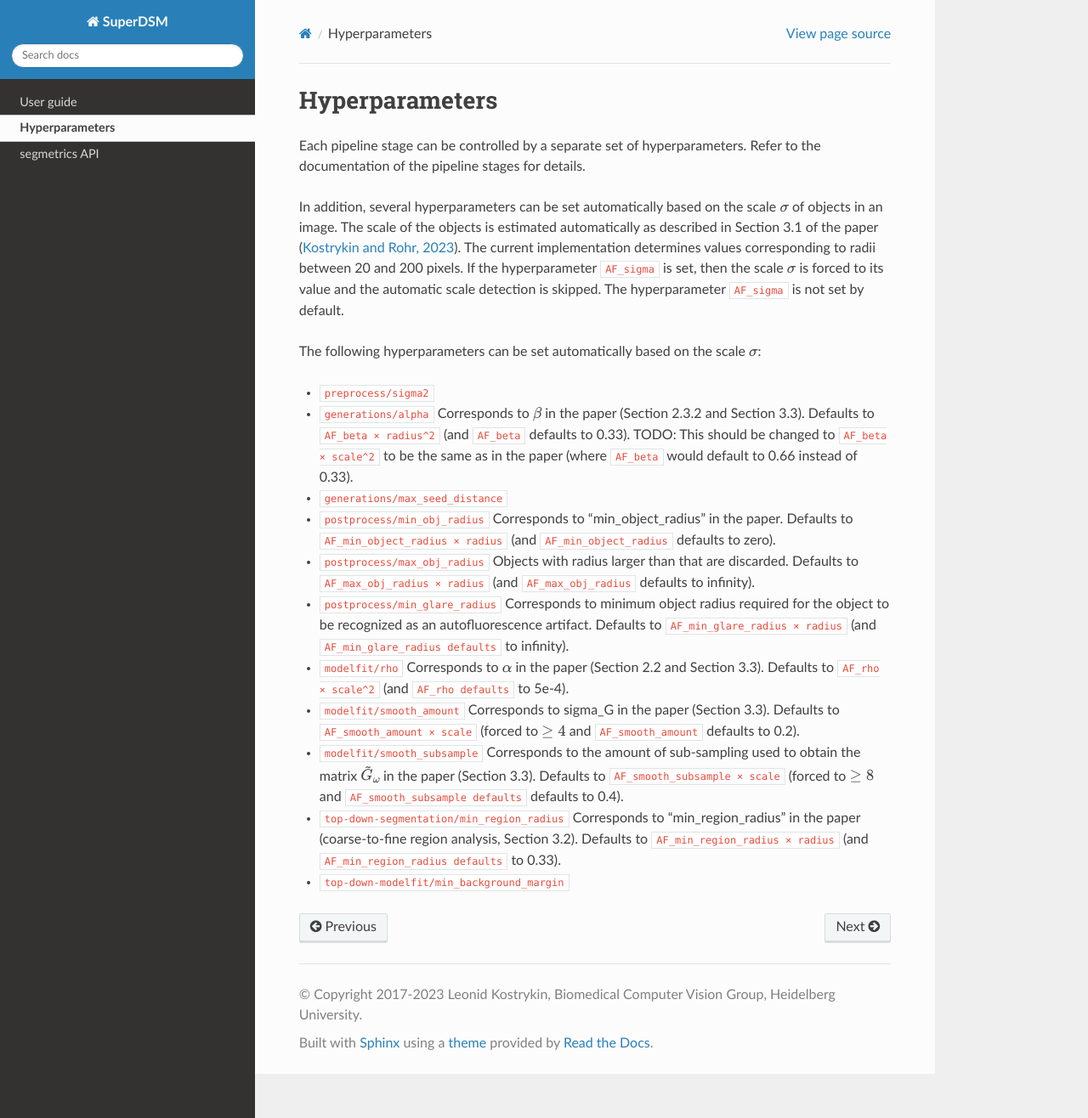
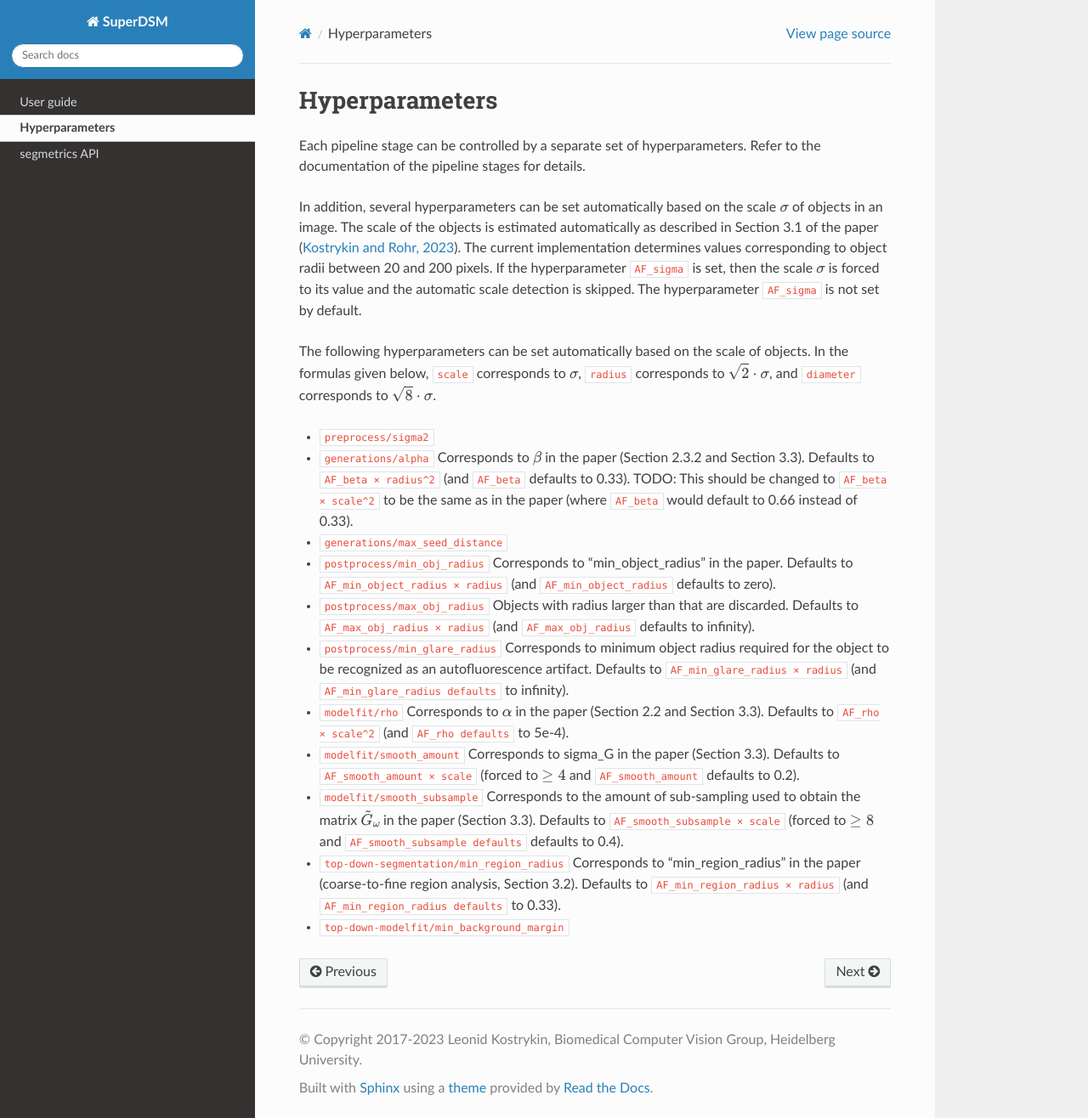
Before and after one commit to BMCV/SuperDSM, a Sphinx documentation site: the page built from docs/source/hyperparameters.rst, in a window 1280 px wide and 1316 px high. Shown: the whole window at 85% size. Built offline with Sphinx 7.4.7 and the Read the Docs theme 2.0.0, drawn with Linux system fonts in a browser that asks for light colours.

Commit message:
Update hyperparameters.rst

```diff
--- a/docs/source/hyperparameters.rst
+++ b/docs/source/hyperparameters.rst
@@ -5,9 +5,9 @@ Hyperparameters
 
 Each pipeline stage can be controlled by a separate set of hyperparameters. Refer to the documentation of the pipeline stages for details.
 
-In addition, several hyperparameters can be set automatically based on the scale :math:`\sigma` of objects in an image. The scale of the objects is estimated automatically as described in Section 3.1 of the paper (:ref:`Kostrykin and Rohr, 2023 <references>`). The current implementation determines values corresponding to radii between 20 and 200 pixels. If the hyperparameter ``AF_sigma`` is set, then the scale :math:`\sigma` is forced to its value and the automatic scale detection is skipped. The hyperparameter ``AF_sigma`` is not set by default.
+In addition, several hyperparameters can be set automatically based on the scale :math:`\sigma` of objects in an image. The scale of the objects is estimated automatically as described in Section 3.1 of the paper (:ref:`Kostrykin and Rohr, 2023 <references>`). The current implementation determines values corresponding to object radii between 20 and 200 pixels. If the hyperparameter ``AF_sigma`` is set, then the scale :math:`\sigma` is forced to its value and the automatic scale detection is skipped. The hyperparameter ``AF_sigma`` is not set by default.
 
-The following hyperparameters can be set automatically based on the scale :math:`\sigma`:
+The following hyperparameters can be set automatically based on the scale of objects. In the formulas given below, ``scale`` corresponds to :math:`\sigma`, ``radius`` corresponds to :math:`\sqrt{2} \cdot \sigma`, and ``diameter`` corresponds to :math:`\sqrt{8} \cdot \sigma`.
 
 * ``preprocess/sigma2``
 
```
